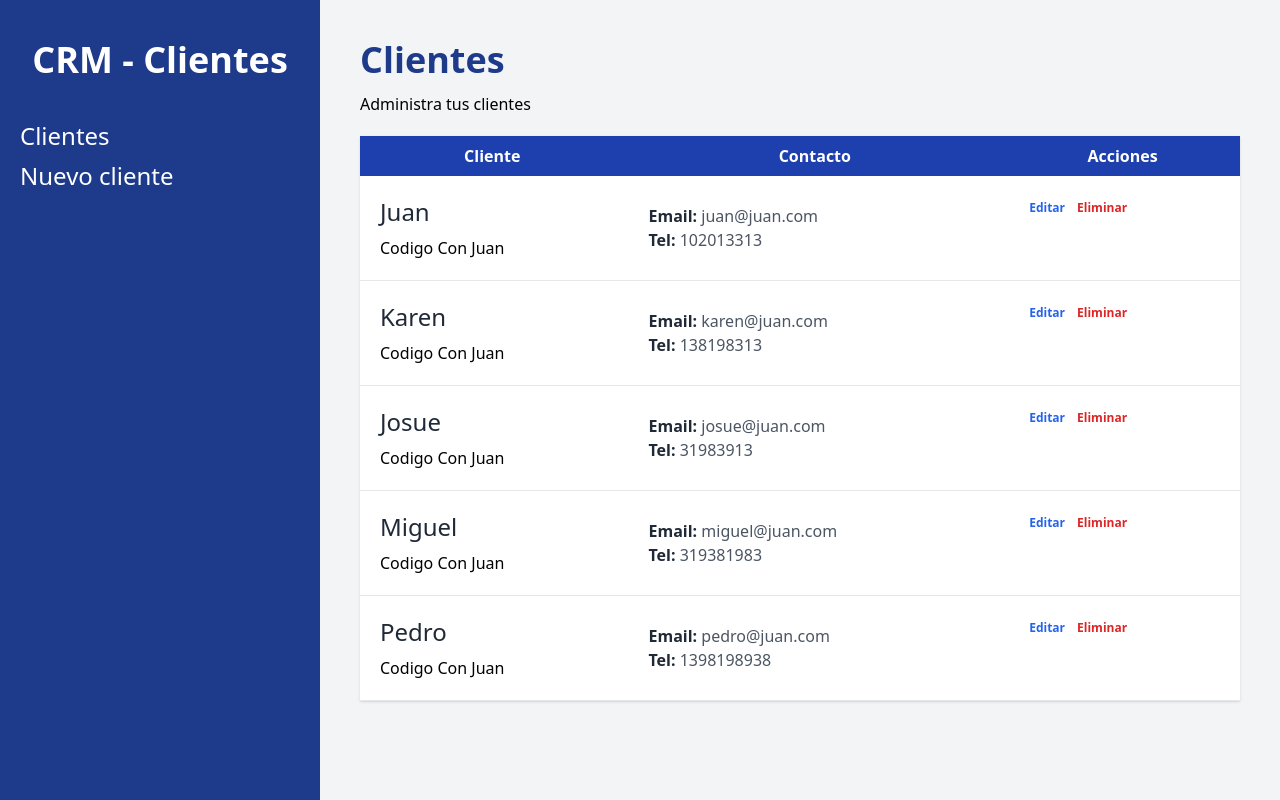
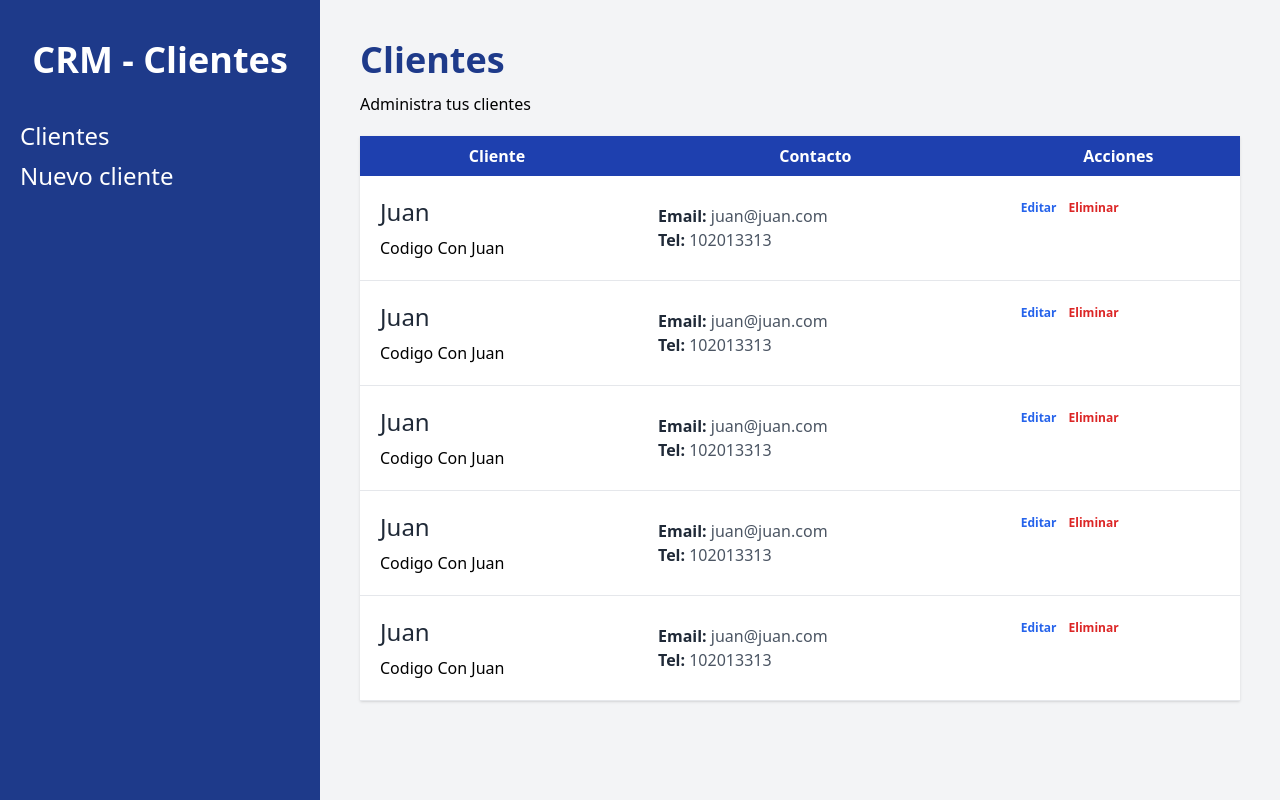
Before and after one commit to sevalenciagr/gestion-de-clientes-crm-react, a React (Vite) app: page / in a window 1280 px wide. Built offline with nearby package versions, Linux system fonts and the light colour scheme; data requests are answered from the project's data file.

Commit message:
Manejo de errores y variables de entorno

```diff
--- /dev/null
+++ b/src/components/ErrorPage.jsx
@@ -0,0 +1,14 @@
+import { useRouteError } from "react-router-dom";
+
+export default function ErrorPage() {
+    const error = useRouteError()
+    console.log(error)
+
+    return (
+        <div className="space-y-8">
+            <h1 className="text-center text-6xl font-extrabold mt-20 text-blue-900">CRM -Clientes</h1>
+            <p className="text-center">Hubo un error</p>
+            <p className="text-center">{error.message}</p>
+        </div>
+    )
+}
--- a/src/data/clientes.jsx
+++ b/src/data/clientes.jsx
@@ -1,9 +1,8 @@
-import React from 'react'
 
-function clientes() {
-  return (
-    <div>clientes</div>
-  )
+export async function obtenerClientes() {
+
+  const respuesta = await fetch(import.meta.env.VITE_API_URL)
+  const resultado = await respuesta.json()
+  return(resultado);
+
 }
-
-export default clientes
--- a/src/main.jsx
+++ b/src/main.jsx
@@ -5,6 +5,8 @@
 import Layout from './components/Layout'
 import NuevoCliente, { action as nuevoClienteAction } from './pages/NuevoCliente'
 import Index, { loader as clientesLoader } from './pages/Index'
+import ErrorPage from './components/ErrorPage'
+
 
 
 const router = createBrowserRouter([
@@ -15,7 +17,8 @@
       {
         index: true,
         element: <Index />,
-        loader: clientesLoader
+        loader: clientesLoader,
+        errorElement: <ErrorPage />
 
       },
       {
--- a/src/pages/Index.jsx
+++ b/src/pages/Index.jsx
@@ -1,52 +1,19 @@
 import { useLoaderData } from "react-router-dom";
 import Cliente from "../components/Cliente";
+import { obtenerClientes } from "../data/clientes";
+
 
 
 export function loader() {
-
-  const clientes = [
-    {
-        id: 1,
-        nombre: 'Juan',
-        telefono: 102013313,
-        email: "juan@juan.com",
-        empresa: 'Codigo Con Juan'
-    },
-    {
-        id: 2,
-        nombre: 'Karen',
-        telefono: 138198313,
-        email: "karen@juan.com",
-        empresa: 'Codigo Con Juan'
-    },
-    {
-        id: 3,
-        nombre: 'Josue',
-        telefono: 31983913,
-        email: "josue@juan.com",
-        empresa: 'Codigo Con Juan'
-    },
-    {
-        id: 4,
-        nombre: 'Miguel',
-        telefono: 319381983,
-        email: "miguel@juan.com",
-        empresa: 'Codigo Con Juan'
-    },
-    {
-        id: 5,
-        nombre: 'Pedro',
-        telefono: 1398198938,
-        email: "pedro@juan.com",
-        empresa: 'Codigo Con Juan'
-    },
-];
-  return clientes;
+  const clientes = obtenerClientes();
+  return clientes
 }
 
 function Index() {
 
   const clientes = useLoaderData();
+
+
     return (
     <>
       <h1 className="font-black text-4xl text-blue-900">Clientes</h1>
```
Also changed, not shown: 1 other file (tests, documents, lock files or other folders).
